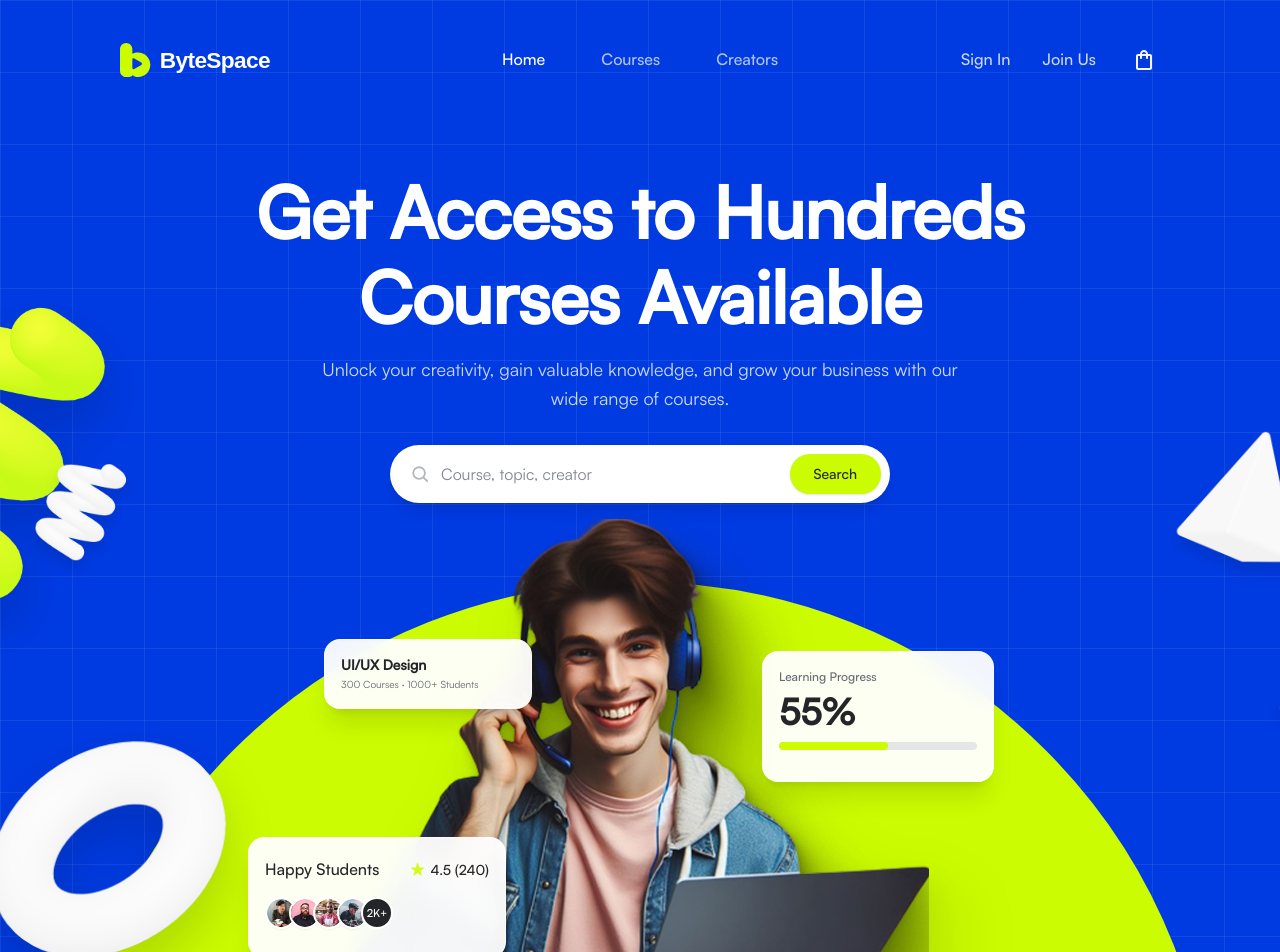
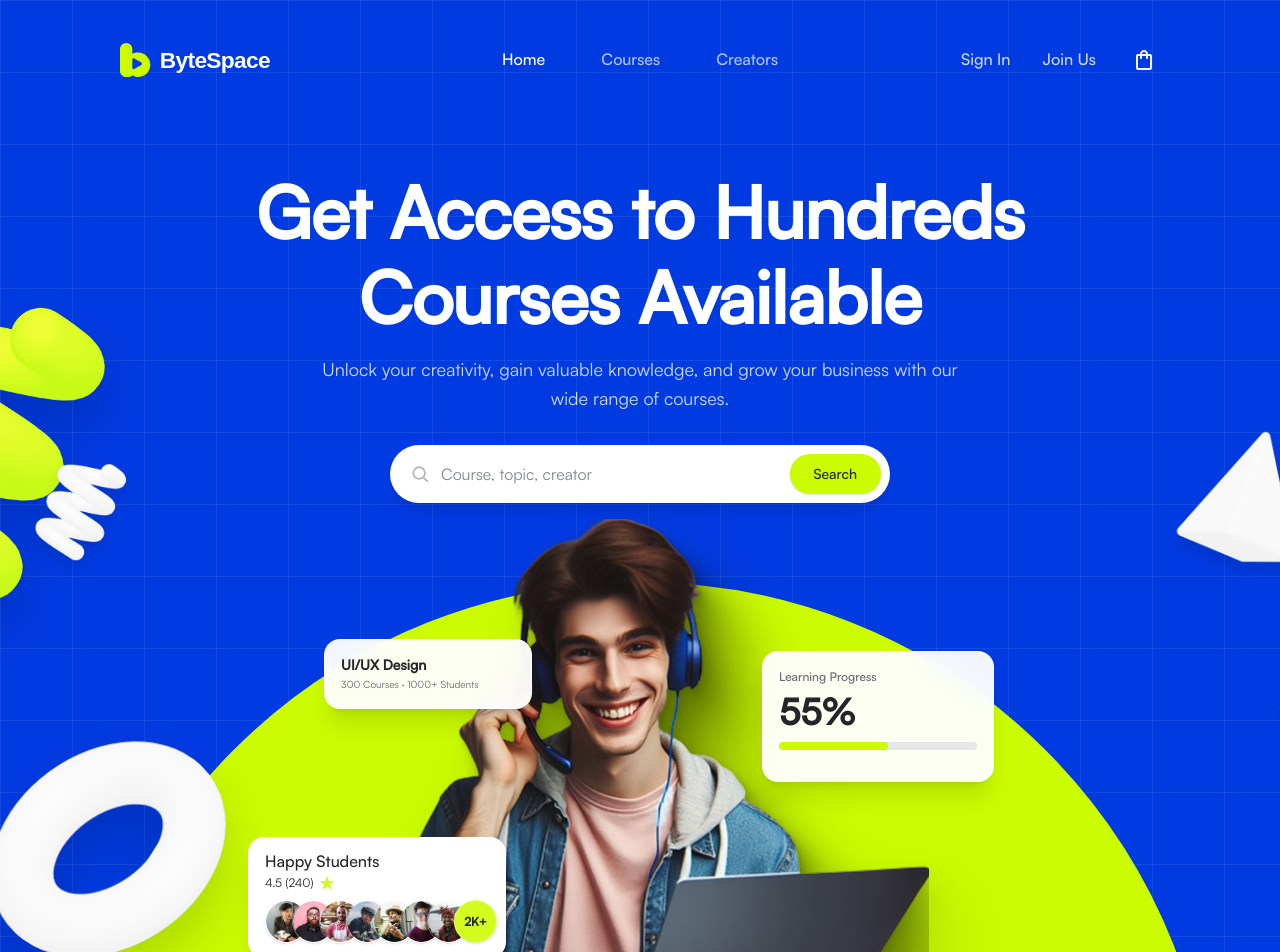
Before and after one commit to maliha-mobassira/bytespace-new, a Next.js app: page / in a window 1280 px wide. Shown: the top 952 px of the page. Built offline with nearby package versions, Linux system fonts and the light colour scheme.

Commit message:
fix(hero): implement exact Figma layout and SVG star for Happy Students card

```diff
--- a/components/sections/Hero.tsx
+++ b/components/sections/Hero.tsx
@@ -3,14 +3,16 @@
 import React from "react";
 import Image from "next/image";
 import { SearchBar } from "@/components/ui/SearchBar";
-import { AvatarStack } from "@/components/ui/AvatarStack";
 
 export function Hero() {
-  const avatars = [
+  const studentAvatars = [
     "/images/avatar-1.jpg",
     "/images/avatar-2.jpg",
     "/images/avatar-3.jpg",
     "/images/avatar-4.jpg",
+    "/images/avatar-5.jpg",
+    "/images/avatar-6.jpg",
+    "/images/avatar-7.jpg",
   ];
 
   return (
@@ -269,20 +271,23 @@ export function Hero() {
 
         {/* 8. Card 3: Happy Students (Exact Figma: left: 328px; top: 837px; width: 258px; height: 121px;) */}
         <div
-          className="absolute z-30 bg-white/95 backdrop-blur-md rounded-2xl shadow-xl border border-white/60 p-4 flex flex-col justify-center items-start gap-2 pointer-events-auto transition-transform duration-200 hover:scale-105"
+          className="absolute z-30 bg-white backdrop-blur-[10px] rounded-[16px] shadow-xl border border-white/60 flex flex-col justify-center items-start gap-[8px] pointer-events-auto transition-transform duration-200 hover:scale-105"
           style={{
             position: "absolute",
             width: "258px",
             height: "121px",
             left: "328px",
             top: "837px",
+            padding: "16px",
             borderRadius: "16px",
-            padding: "16px",
+            boxSizing: "border-box",
           }}
         >
-          {/* Top Row: Happy Students and Star Rating */}
-          <div className="flex items-center justify-between w-full">
+          {/* Top Auto Layout Vertical */}
+          <div className="flex flex-col items-start gap-[2px] flex-none">
+            {/* Happy Students (Label M: Satoshi 500, 16px, 120%, #242528) */}
             <span
+              className="whitespace-nowrap"
               style={{
                 fontFamily: "var(--font-body)",
                 fontWeight: 500,
@@ -293,27 +298,69 @@ export function Hero() {
             >
               Happy Students
             </span>
-            <div className="flex items-center gap-1.5">
-              <svg width="14" height="13" viewBox="0 0 14 13" fill="none" xmlns="http://www.w3.org/2000/svg">
-                <path d="M6.10588 0.344297C6.25624 -0.11492 6.90587 -0.114919 7.05623 0.344298L8.27423 4.06417C8.34137 4.26924 8.53249 4.4081 8.74827 4.40859L12.6625 4.41747C13.1457 4.41856 13.3464 5.0364 12.9561 5.32131L9.79471 7.6292C9.62043 7.75642 9.54743 7.9811 9.61364 8.18646L10.8148 11.9118C10.963 12.3717 10.4375 12.7536 10.0459 12.4704L6.87403 10.1769C6.69917 10.0505 6.46294 10.0505 6.28808 10.1769L3.11621 12.4704C2.72464 12.7536 2.19908 12.3717 2.34736 11.9118L3.54847 8.18646C3.61468 7.9811 3.54168 7.75642 3.3674 7.62919L0.205968 5.3213C-0.18431 5.0364 0.016438 4.41856 0.499644 4.41747L4.41384 4.40859C4.62961 4.4081 4.82074 4.26924 4.88788 4.06417L6.10588 0.344297Z" fill="#D4FB20"/>
-              </svg>
+
+            {/* Horizontal Row: 4.5 (240) + Star */}
+            <div className="flex flex-row items-center gap-1.5 whitespace-nowrap">
               <span
                 style={{
                   fontFamily: "var(--font-body)",
-                  fontWeight: 500,
-                  fontSize: "14px",
-                  lineHeight: "120%",
+                  fontWeight: 400,
+                  fontSize: "12px",
+                  lineHeight: "160%",
                   color: "#242528",
                 }}
               >
                 4.5 (240)
               </span>
+              <svg width="14" height="13" viewBox="66 37 14 13" fill="none" xmlns="http://www.w3.org/2000/svg" className="shrink-0">
+                <path
+                  d="M72.5248 37.9512C72.6752 37.492 73.3248 37.492 73.4752 37.9512L74.6932 41.6711C74.7603 41.8762 74.9514 42.015 75.1672 42.0155L79.0814 42.0244C79.5646 42.0255 79.7654 42.6433 79.3751 42.9282L76.2137 45.2361C76.0394 45.3634 75.9664 45.588 76.0326 45.7934L77.2337 49.5188C77.382 49.9787 76.8564 50.3605 76.4648 50.0774L73.293 47.7838C73.1181 47.6574 72.8819 47.6574 72.707 47.7838L69.5352 50.0774C69.1436 50.3605 68.618 49.9787 68.7663 49.5188L69.9674 45.7934C70.0336 45.588 69.9606 45.3634 69.7863 45.2361L66.6249 42.9282C66.2346 42.6433 66.4354 42.0255 66.9186 42.0244L70.8328 42.0155C71.0486 42.015 71.2397 41.8762 71.3068 41.6711L72.5248 37.9512Z"
+                  fill="#D4FB20"
+                />
+              </svg>
             </div>
           </div>
 
-          {/* Bottom Row: Avatars layout (232px x 43px) */}
-          <div className="w-[232px] h-[43px] flex items-center mt-1">
-            <AvatarStack avatars={avatars} count="2K+" size="md" />
+          {/* Bottom Auto Layout Horizontal: 7 Avatars + 1 Lime Circle "2K+" (width: 232px; height: 43px;) */}
+          <div className="flex flex-row items-center w-[232px] h-[43px] flex-none">
+            {studentAvatars.map((src, idx) => (
+              <div
+                key={idx}
+                className="relative w-[43px] h-[43px] rounded-full overflow-hidden shrink-0 border border-white/40 shadow-sm"
+                style={{
+                  marginRight: "-16px",
+                  zIndex: idx,
+                }}
+              >
+                <Image
+                  src={src}
+                  alt={`Student ${idx + 1}`}
+                  width={43}
+                  height={43}
+                  className="w-full h-full object-cover"
+                />
+              </div>
+            ))}
+            {/* 8th Circle: 2K+ Badge (Exact Figma: width: 43px; height: 43px; background: #D4FB20; color: #242528;) */}
+            <div
+              className="relative w-[43px] h-[43px] rounded-full shrink-0 flex items-center justify-center border border-white/40 shadow-sm"
+              style={{
+                backgroundColor: "#D4FB20",
+                zIndex: 7,
+              }}
+            >
+              <span
+                style={{
+                  fontFamily: "var(--font-body)",
+                  fontWeight: 700,
+                  fontSize: "12px",
+                  lineHeight: "150%",
+                  color: "#242528",
+                }}
+              >
+                2K+
+              </span>
+            </div>
           </div>
         </div>
       </div>
@@ -353,16 +400,77 @@ export function Hero() {
           />
 
           {/* Mobile White Card */}
-          <div className="w-full bg-white/95 backdrop-blur-md rounded-2xl p-4 shadow-xl border border-white/60 -mt-6 z-20">
-            <div className="flex items-center justify-between mb-2">
-              <p className="text-neutral-950 font-semibold text-[13px]">
+          <div className="w-full bg-white backdrop-blur-[10px] rounded-2xl p-4 shadow-xl border border-white/60 -mt-6 z-20 flex flex-col items-start gap-2">
+            <div className="flex flex-col items-start">
+              <p
+                style={{
+                  fontFamily: "var(--font-body)",
+                  fontWeight: 500,
+                  fontSize: "15px",
+                  lineHeight: "120%",
+                  color: "#242528",
+                }}
+              >
                 Happy Students
               </p>
-              <span className="text-[11px] font-semibold text-neutral-900">
-                ★ 4.5 (240)
-              </span>
+              <div className="flex items-center gap-1 mt-0.5">
+                <span
+                  style={{
+                    fontFamily: "var(--font-body)",
+                    fontWeight: 400,
+                    fontSize: "12px",
+                    lineHeight: "160%",
+                    color: "#242528",
+                  }}
+                >
+                  4.5 (240)
+                </span>
+                <svg width="14" height="13" viewBox="66 37 14 13" fill="none" xmlns="http://www.w3.org/2000/svg">
+                  <path
+                    d="M72.5248 37.9512C72.6752 37.492 73.3248 37.492 73.4752 37.9512L74.6932 41.6711C74.7603 41.8762 75.9624 42.015 75.1672 42.0155L79.0814 42.0244C79.5646 42.0255 79.7654 42.6433 79.3751 42.9282L76.2137 45.2361C76.0394 45.3634 75.9664 45.588 76.0326 45.7934L77.2337 49.5188C77.382 49.9787 76.8564 50.3605 76.4648 50.0774L73.293 47.7838C73.1181 47.6574 72.8819 47.6574 72.707 47.7838L69.5352 50.0774C69.1436 50.3605 68.618 49.9787 68.7663 49.5188L69.9674 45.7934C70.0336 45.588 69.9606 45.3634 69.7863 45.2361L66.6249 42.9282C66.2346 42.6433 66.4354 42.0255 66.9186 42.0244L70.8328 42.0155C71.0486 42.015 71.2397 41.8762 71.3068 41.6711L72.5248 37.9512Z"
+                    fill="#D4FB20"
+                  />
+                </svg>
+              </div>
             </div>
-            <AvatarStack avatars={avatars} count="2K+" size="sm" />
+            <div className="flex flex-row items-center overflow-x-auto py-1 w-full">
+              {studentAvatars.map((src, idx) => (
+                <div
+                  key={idx}
+                  className="relative w-[36px] h-[36px] rounded-full overflow-hidden shrink-0 border border-white/40 shadow-sm"
+                  style={{
+                    marginRight: "-12px",
+                    zIndex: idx,
+                  }}
+                >
+                  <Image
+                    src={src}
+                    alt={`Student ${idx + 1}`}
+                    width={36}
+                    height={36}
+                    className="w-full h-full object-cover"
+                  />
+                </div>
+              ))}
+              <div
+                className="relative w-[36px] h-[36px] rounded-full shrink-0 flex items-center justify-center border border-white/40 shadow-sm"
+                style={{
+                  backgroundColor: "#D4FB20",
+                  zIndex: 7,
+                }}
+              >
+                <span
+                  style={{
+                    fontFamily: "var(--font-body)",
+                    fontWeight: 700,
+                    fontSize: "11px",
+                    color: "#242528",
+                  }}
+                >
+                  2K+
+                </span>
+              </div>
+            </div>
           </div>
         </div>
       </div>
```
